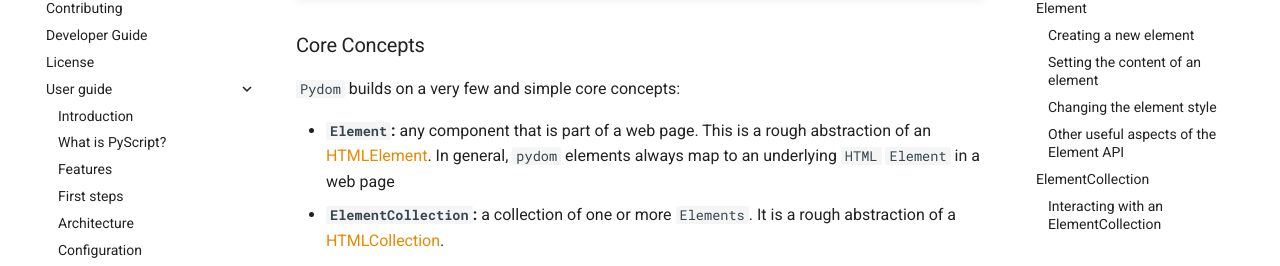
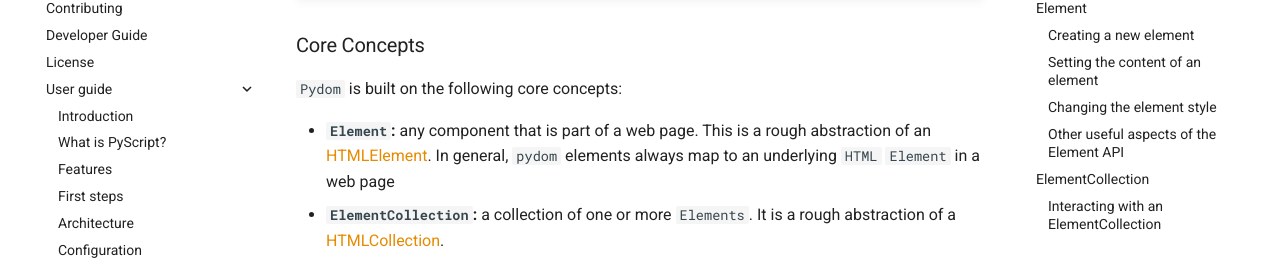
Before and after one commit to pyscript/docs, an MkDocs documentation site: the page built from docs/user-guide/dom.md, in a window 1280 px wide and 900 px high, scrolled down 1847 px. Shown: the part 181-447 px from the top of the window. Built offline with MkDocs 1.6.1 and Material for MkDocs 9.7.7, drawn with Linux system fonts in a browser that asks for light colours; the version menu is left out.

Commit message:
Update dom.md

```diff
--- a/docs/user-guide/dom.md
+++ b/docs/user-guide/dom.md
@@ -99,7 +99,7 @@ easy to learn, and other successful projects related the web as well (for instan
 
 ### Core Concepts
 
-`Pydom` builds on a very few and simple core concepts:
+`Pydom` is built on the following core concepts:
 
 * __`Element`:__ any component that is part of a web page. This is a rough abstraction of an
 [HTMLElement](https://developer.mozilla.org/en-US/docs/Glossary/Element). In general,
```
